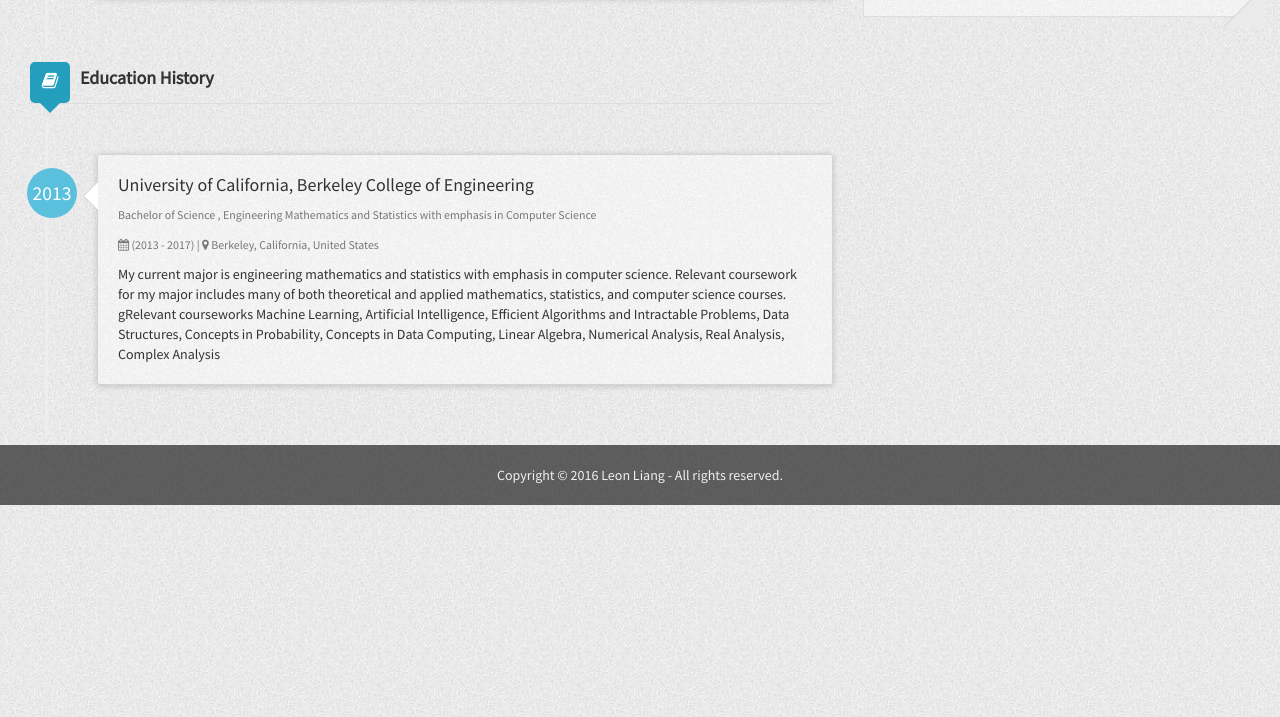
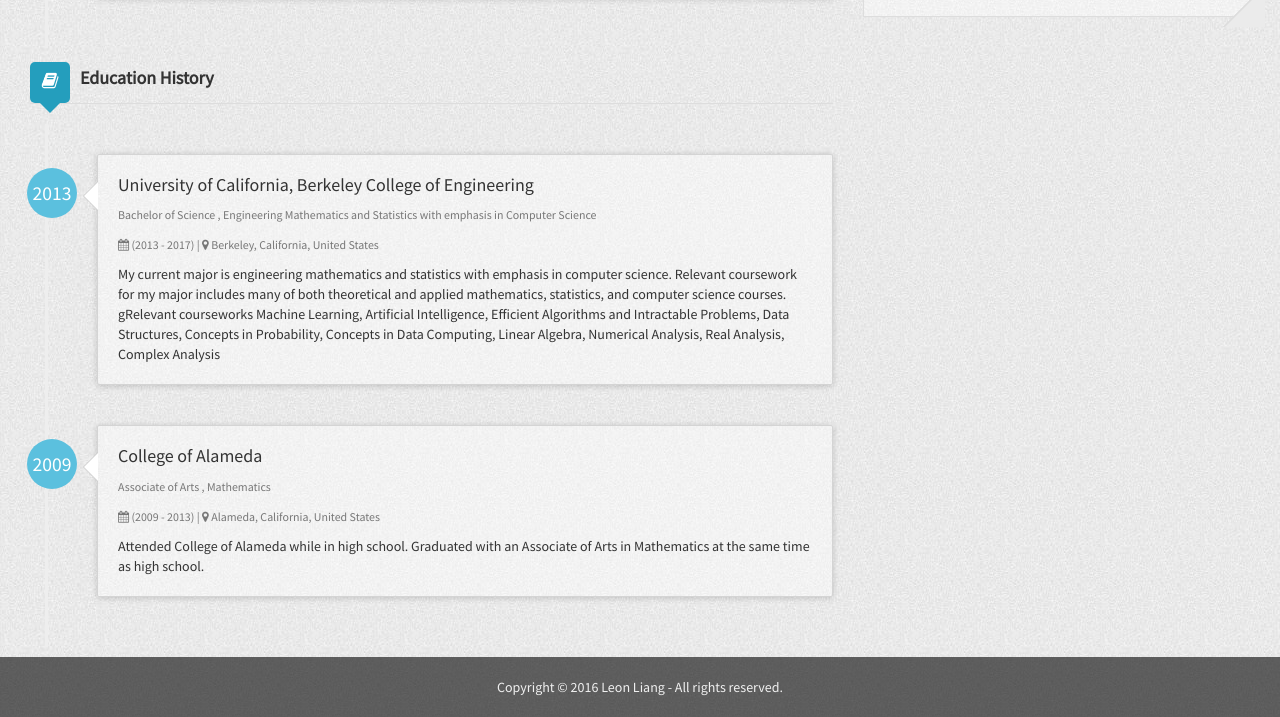
Before and after one commit to leonliang10/leonliang10.github.io, a Jekyll site: the page built from index.html, in a window 1280 px wide and 900 px high, scrolled down 903 px, cut to the strip 183-900 px from the top of the window. Built offline with Jekyll 4.4.1, drawn with Linux system fonts in a browser that asks for light colours; nearby versions of some CDN libraries.

Commit message:
Add College of Alameda education history

```diff
--- a/_config.yml
+++ b/_config.yml
@@ -61,6 +61,14 @@ author:
       started: 2013
       duration: (2013 - 2017)
       description: My current major is engineering mathematics and statistics with emphasis in computer science. Relevant coursework for my major includes many of both theoretical and applied mathematics, statistics, and computer science courses. gRelevant courseworks Machine Learning, Artificial Intelligence, Efficient Algorithms and Intractable Problems, Data Structures, Concepts in Probability, Concepts in Data Computing, Linear Algebra, Numerical Analysis, Real Analysis, Complex Analysis
+    - education2:
+      organization: College of Alameda
+      location: Alameda, California, United States
+      degree: Associate of Arts
+      major: Mathematics
+      started: 2009
+      duration: (2009 - 2013)
+      description: Attended College of Alameda while in high school. Graduated with an Associate of Arts in Mathematics at the same time as high school.
   languages:
     - language1:
       name: English
```
